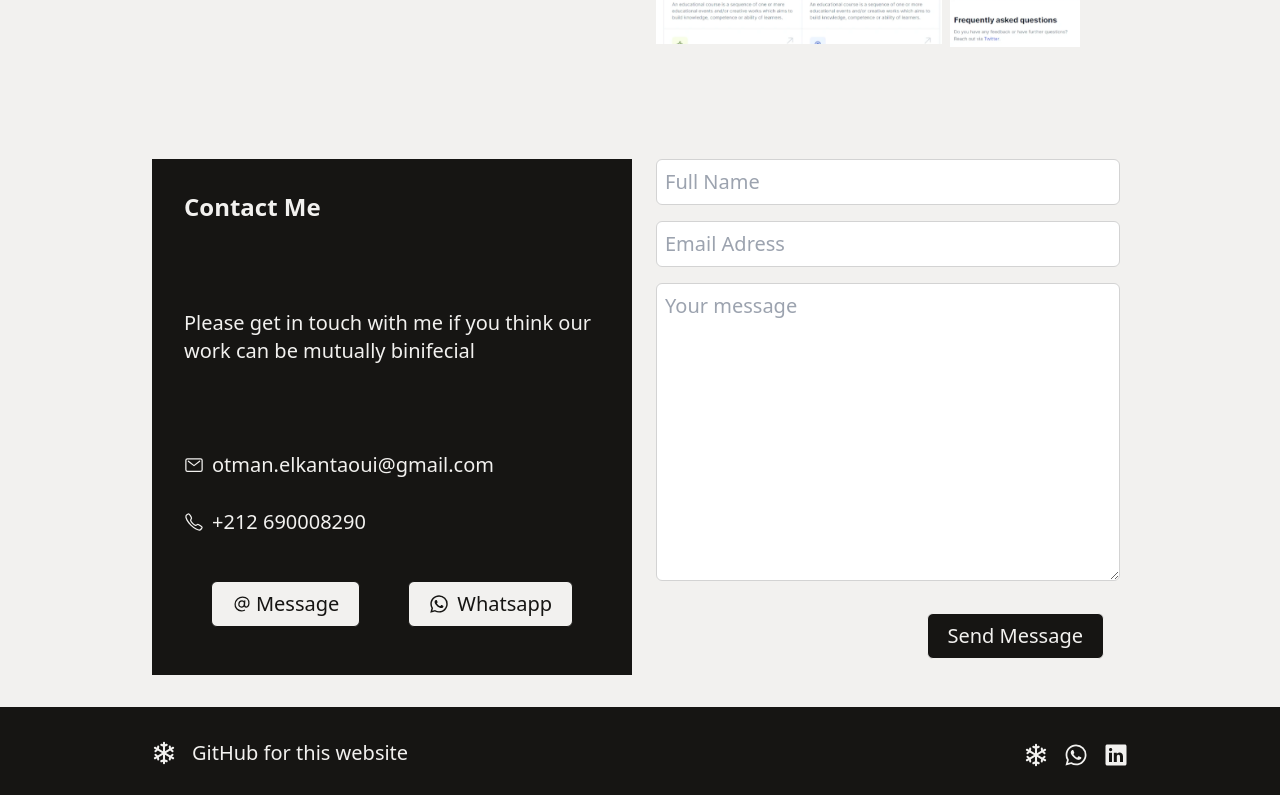
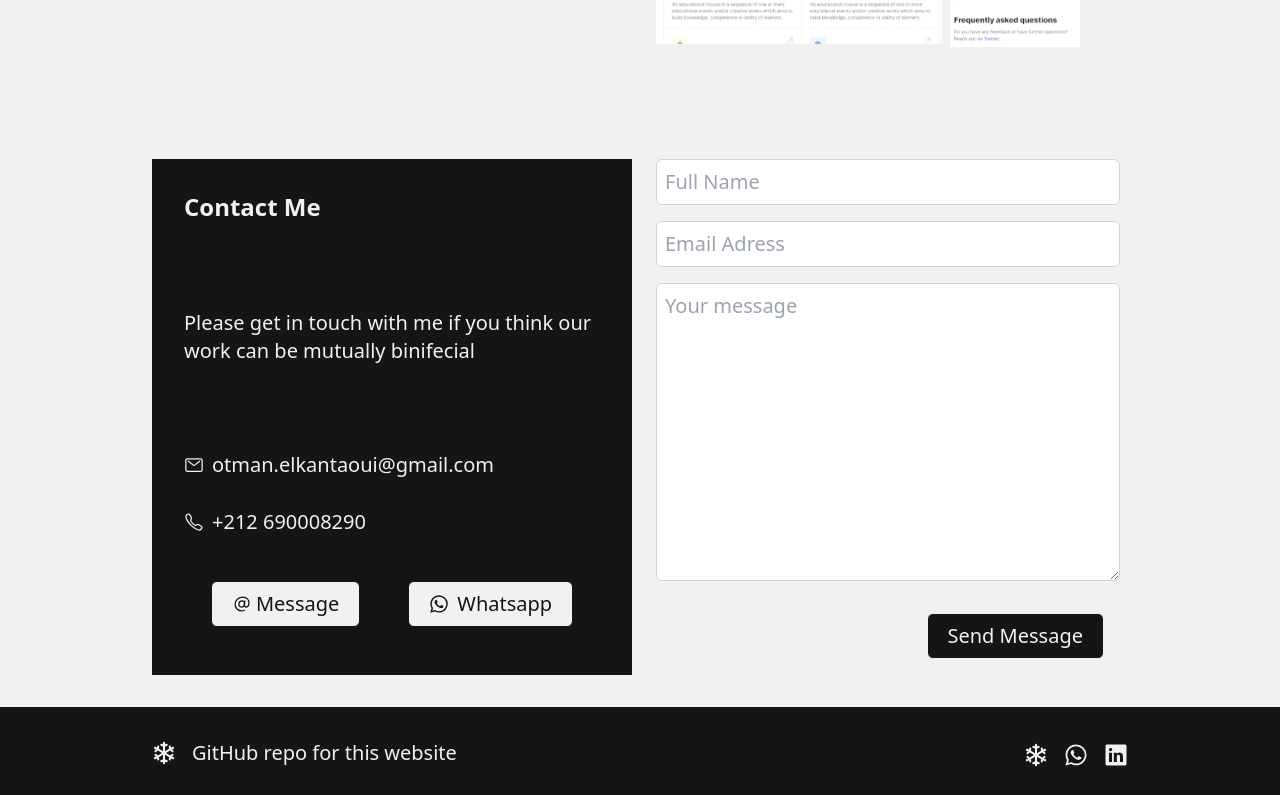
Before and after one commit to polymahh/othmane-elkantaoui, a React (Create React App) app: page / in a window 1280 px wide. Shown: the part 11205-12000 px from the top of the page. Built offline with nearby package versions, Linux system fonts and the light colour scheme.

Commit message:
feat: fix files

```diff
--- a/src/App.jsx
+++ b/src/App.jsx
@@ -1,5 +1,5 @@
 import "./App.css";
-import Home from "./Components/Home/home";
+import Home from "./pages/Home/home";
 import { BrowserRouter, Route, Routes } from "react-router-dom";
 import { ContextProvider } from "./refContext";
 
--- a/src/Components/Experiences/Experiences.jsx
+++ b/src/Components/Experiences/Experiences.jsx
@@ -1,5 +1,5 @@
 import { IoSnow } from "react-icons/io5";
-import ExperienceCard from "../ExperienceCard/ExperienceCard";
+import ExperienceCard from "./ExperienceCard";
 
 const experienceList = [
   {
--- a/src/Components/Footer/footer.jsx
+++ b/src/Components/Footer/footer.jsx
@@ -2,26 +2,28 @@ import { IoSnow } from "react-icons/io5";
 import { IoLogoLinkedin } from "react-icons/io5";
 import { IoLogoWhatsapp } from "react-icons/io5";
 
-export const Footer = ()=> {
+export const Footer = () => {
   return (
     <div className=" bg-black-p w-full p-8">
-
       <div className="grid sm:grid-cols-2 gap-4 lg:w-[976px] text-grey-p text-xl m-auto">
         <div className="flex items-center gap-4 place-self-center lg:place-self-start">
-                    <IoSnow className="text-2xl text-grey-p row-span-2"/>
+          <IoSnow className="text-2xl text-grey-p row-span-2" />
           <div>
-                    <a href='https://github.com/polymahh/othmane-elkantaoui'>GitHub for this website</a>
+            <a href="https://github.com/polymahh/othmane-elkantaoui">
+              GitHub repo for this website
+            </a>
           </div>
-
         </div>
         <div className="flex items-center gap-4 place-self-center text-2xl lg:place-self-end">
           <IoSnow />
-                <a href="https://wa.me/212690008290"><IoLogoWhatsapp /></a>
-                <a href="https://www.linkedin.com/in/othmane-elkantaoui-356a91174/"><IoLogoLinkedin /></a>
-
-
+          <a href="https://wa.me/212690008290">
+            <IoLogoWhatsapp />
+          </a>
+          <a href="https://www.linkedin.com/in/othmane-elkantaoui-356a91174/">
+            <IoLogoLinkedin />
+          </a>
         </div>
       </div>
     </div>
-    )
-}
+  );
+};
--- a/src/Components/Projects/projects.jsx
+++ b/src/Components/Projects/projects.jsx
@@ -1,4 +1,4 @@
-import { ProjectCard } from "../ProjectCard/projectCard";
+import { ProjectCard } from "./projectCard";
 import { IoSnow } from "react-icons/io5";
 
 const projectList = [
```
Also changed, not shown: src/pages/Home/home.jsx (renamed from src/Components/Home/home.jsx, +7 -7 lines), src/Components/Experiences/ExperienceCard.jsx (renamed from src/Components/ExperienceCard/ExperienceCard.jsx), src/Components/Projects/projectCard.jsx (renamed from src/Components/ProjectCard/projectCard.jsx). Lines whose indentation alone changed are shown as unchanged.
